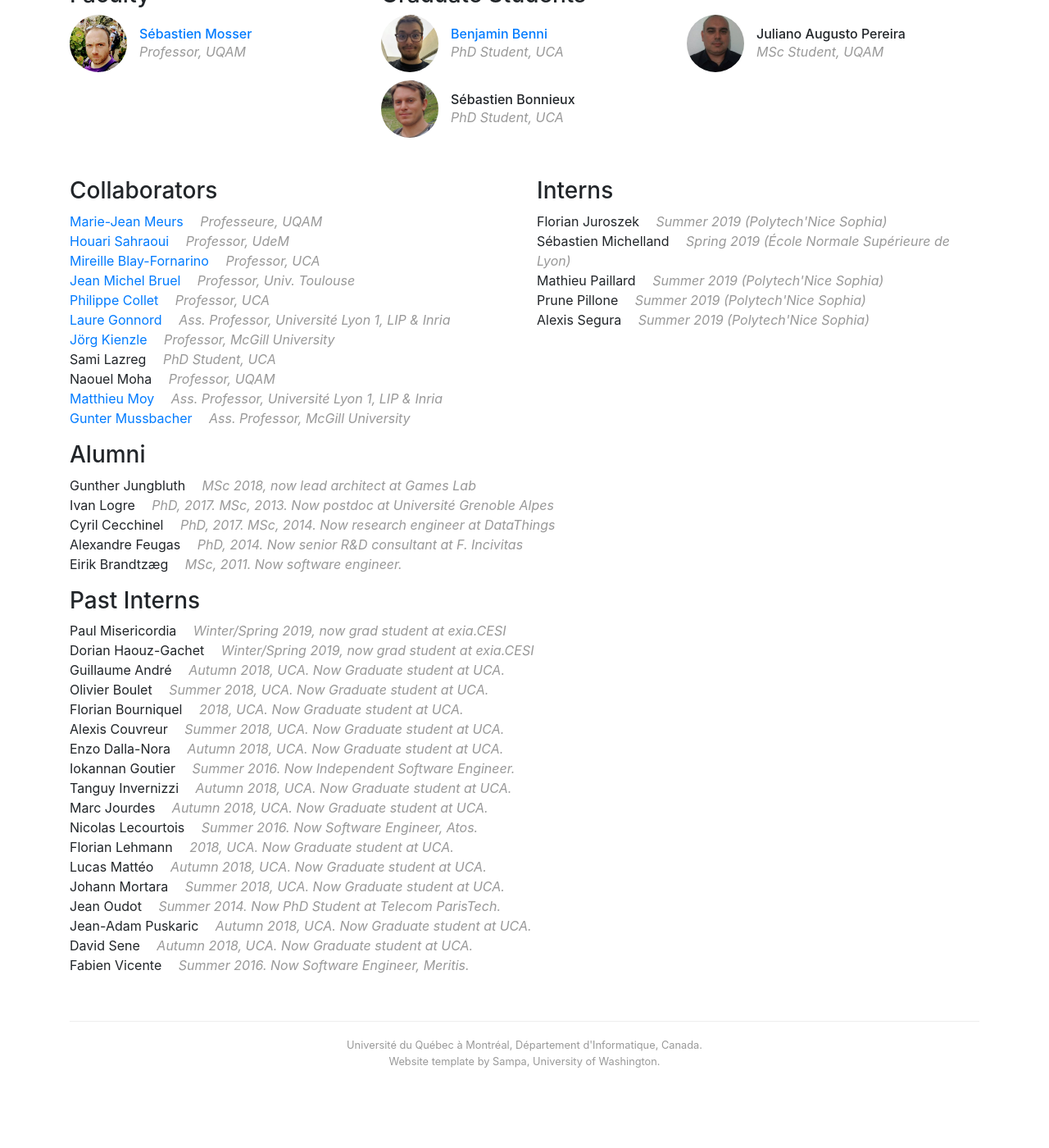
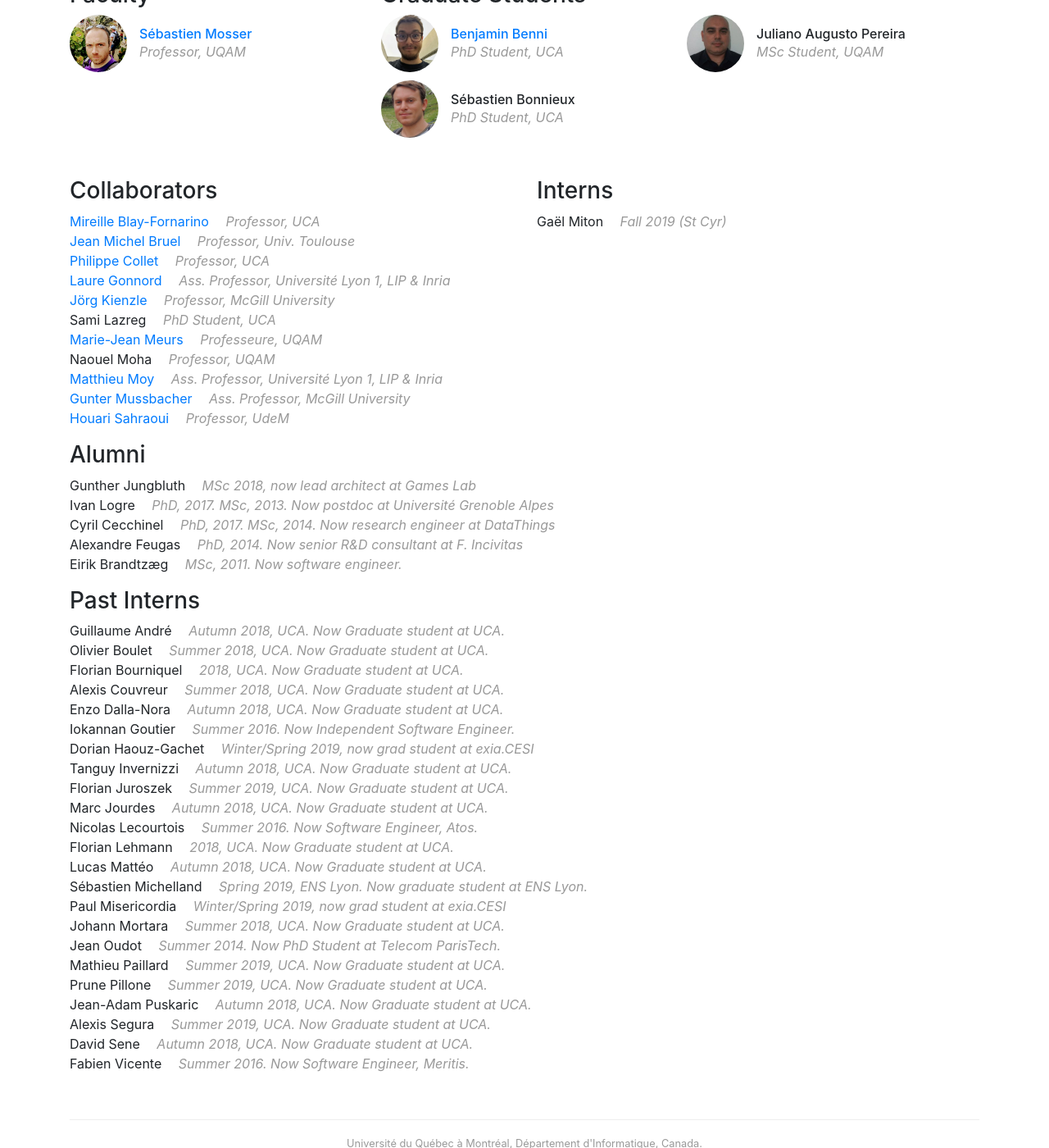
Before and after one commit to ace-design/ace-design.github.io, a Jekyll site: the page built from index.html, in a window 1280 px wide and 1400 px high, scrolled down 1405 px. Shown: the whole window at 82% size. Built offline with Jekyll 4.4.1, drawn with Linux system fonts in a browser that asks for light colours; nearby versions of some CDN libraries; before the commit the page ends 2725 px from its top, so only the background shows below that; some of the changed text lies outside the part shown.

```diff
--- a/_data/people.yml
+++ b/_data/people.yml
@@ -35,19 +35,9 @@ juliano:
 
 # Collaborators
 
-mjm:
-  display_name: "Marie-Jean Meurs"
-  role: collab
-  bio: Professeure, UQAM
-  webpage: "https://www.labunix.uqam.ca/~meurs_m/"
-  image: "https://photos-professeurs.uqam.ca/images/fiche_professeur/m2/gKZTgyCHAH4_.jpg"
 
-houari:
-  display_name: "Houari Sahraoui"
-  role: collab
-  bio: Professor, UdeM
-  webpage: "http://www.iro.umontreal.ca/~sahraouh/"
-  image: "http://www.iro.umontreal.ca/~sahraouh/photo_diro.jpg"
+
+
 
 mireille:
     display_name: "Mireille Blay-Fornarino"
@@ -89,6 +79,13 @@ sami:
     bio: PhD Student, UCA
     image: /img/people/sami.jpg
 
+mjm:
+  display_name: "Marie-Jean Meurs"
+  role: collab
+  bio: Professeure, UQAM
+  webpage: "https://www.labunix.uqam.ca/~meurs_m/"
+  image: "https://photos-professeurs.uqam.ca/images/fiche_professeur/m2/gKZTgyCHAH4_.jpg"
+
 naouel:
     display_name: "Naouel Moha"
     role: collab
@@ -108,33 +105,19 @@ gunther_mussbacher:
     webpage: "http://www.ece.mcgill.ca/~gmussb1/"
     bio: Ass. Professor, McGill University
 
+houari:
+  display_name: "Houari Sahraoui"
+  role: collab
+  bio: Professor, UdeM
+  webpage: "http://www.iro.umontreal.ca/~sahraouh/"
+  image: "http://www.iro.umontreal.ca/~sahraouh/photo_diro.jpg"
 
 # Undergrad / Interns
 
-florian_j:
-    display_name: "Florian Juroszek"
-    role: ugrad
-    bio: "Summer 2019 (Polytech'Nice Sophia)"
-
-seb_m:
-    display_name: "Sébastien Michelland"
-    role: ugrad
-    bio: "Spring 2019 (École Normale Supérieure de Lyon)"
-
-mathieu:
-    display_name: "Mathieu Paillard"
-    role: ugrad
-    bio: "Summer 2019 (Polytech'Nice Sophia)"
-
-prune:
-    display_name: "Prune Pillone"
-    role: ugrad
-    bio: "Summer 2019 (Polytech'Nice Sophia)"
-
-alexis_s:
-    display_name: "Alexis Segura"
-    role: ugrad
-    bio: "Summer 2019 (Polytech'Nice Sophia)"
+gael_m:
+  display_name: "Gaël Miton"
+  role: ugrad
+  bio: Fall 2019 (St Cyr)
 
 # Alumni Grad
 
@@ -170,17 +153,6 @@ eirik:
     role: alum
 
 # Alumni Undergrad
-paul:
-    display_name: "Paul Misericordia"
-    bio: Winter/Spring 2019, now grad student at exia.CESI
-    image: https://www.un-zero-un.fr/media/cache/big_team_member/uploads/team/2018/paul.jpg
-    role: ugrad-alum
-
-dorian:
-    display_name: "Dorian Haouz-Gachet"
-    bio: Winter/Spring 2019, now grad student at exia.CESI
-    image: /img/people/dorian_hg.jpg
-    role: ugrad-alum
 
 
 guillaume_andre:
@@ -214,10 +186,21 @@ iokanaan_goutier:
     bio: "Summer 2016. Now Independent Software Engineer."
     role: ugrad-alum
 
+dorian:
+    display_name: "Dorian Haouz-Gachet"
+    bio: Winter/Spring 2019, now grad student at exia.CESI
+    image: /img/people/dorian_hg.jpg
+    role: ugrad-alum
+
 tanguy:
     display_name: "Tanguy Invernizzi"
     role: ugrad-alum
     bio: "Autumn 2018, UCA. Now Graduate student at UCA."
+
+florian_j:
+    display_name: "Florian Juroszek"
+    role: ugrad-alum
+    bio: "Summer 2019, UCA. Now Graduate student at UCA."
 
 marc_jourdes:
     display_name: "Marc Jourdes"
@@ -239,6 +222,17 @@ lucas_matteo:
     role: ugrad-alum
     bio: "Autumn 2018, UCA. Now Graduate student at UCA."
 
+seb_m:
+    display_name: "Sébastien Michelland"
+    role: ugrad-alum
+    bio: "Spring 2019, ENS Lyon. Now graduate student at ENS Lyon."
+
+paul:
+    display_name: "Paul Misericordia"
+    bio: Winter/Spring 2019, now grad student at exia.CESI
+    image: https://www.un-zero-un.fr/media/cache/big_team_member/uploads/team/2018/paul.jpg
+    role: ugrad-alum
+
 johan_mortara:
     display_name: "Johann Mortara"
     role: ugrad-alum
@@ -249,10 +243,25 @@ jean_oudot:
     bio: "Summer 2014. Now PhD Student at Telecom ParisTech."
     role: ugrad-alum
 
+mathieu:
+    display_name: "Mathieu Paillard"
+    role: ugrad-alum
+    bio: "Summer 2019, UCA. Now Graduate student at UCA."
+
+prune:
+    display_name: "Prune Pillone"
+    role: ugrad-alum
+    bio: "Summer 2019, UCA. Now Graduate student at UCA."
+
 jean_adam:
     display_name: "Jean-Adam Puskaric"
     role: ugrad-alum
     bio: "Autumn 2018, UCA. Now Graduate student at UCA."
+
+alexis_s:
+    display_name: "Alexis Segura"
+    role: ugrad-alum
+    bio: "Summer 2019, UCA. Now Graduate student at UCA."
 
 david_sene:
     display_name: " David Sene"
```
Also changed, not shown: _posts/2019-09-16-team.md (added, +7 -0 lines).
